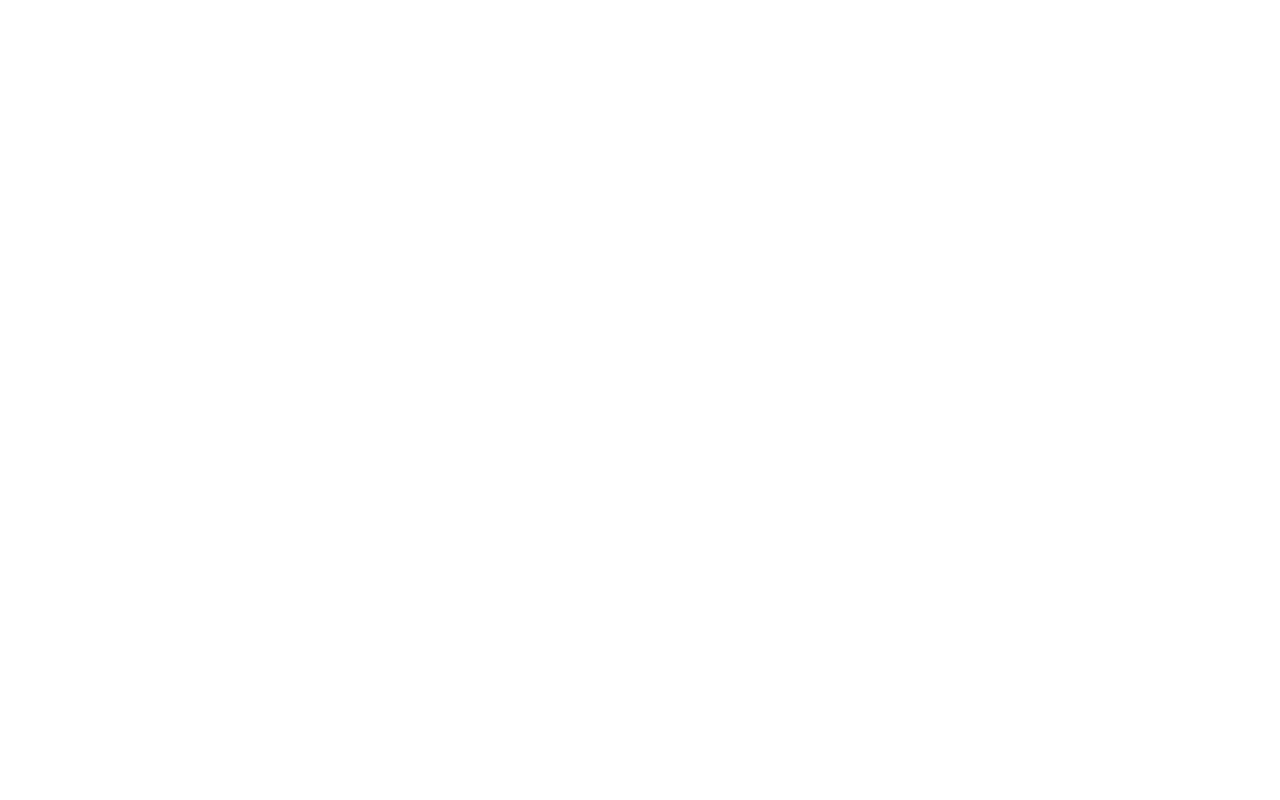
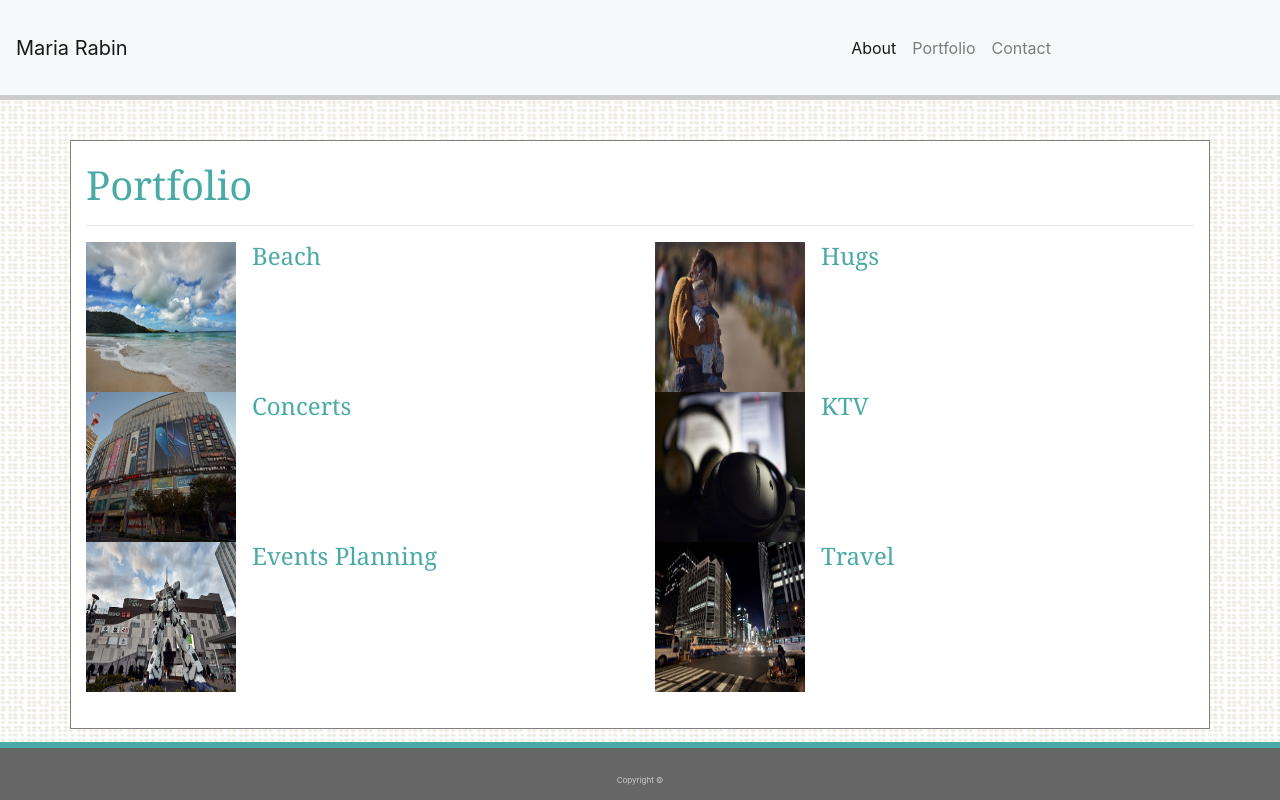
Before and after one commit to mariarabin/Bootstrap-Portfolio, a plain HTML site: page portfolio.html in a window 1280 px wide. Drawn offline with nearby package versions, Linux system fonts and the light colour scheme.

Commit message:
layout for the 3 tabs

```diff
--- a/portfolio.html
+++ b/portfolio.html
@@ -0,0 +1,102 @@
+<!DOCTYPE html>
+<html lang="en">
+
+<head>
+    <meta charset="UTF-8">
+    <meta name="viewport" content="width=device-width, initial-scale=1.0">
+    <meta http-equiv="X-UA-Compatible" content="ie=edge">
+    <title>About Me</title>
+    <link rel="stylesheet" href="./assets/css/reset.css">
+    <link rel="stylesheet" href="./assets/css/style.css">
+    <link rel="stylesheet" href="https://stackpath.bootstrapcdn.com/bootstrap/4.3.1/css/bootstrap.min.css" integrity="sha384-ggOyR0iXCbMQv3Xipma34MD+dH/1fQ784/j6cY/iJTQUOhcWr7x9JvoRxT2MZw1T"
+        crossorigin="anonymous">
+</head>
+
+<body>
+
+    <nav class="navbar navbar-expand-lg navbar-light bg-light">
+        <a class="navbar-brand" href="#">Maria Rabin</a>
+        <button class="navbar-toggler" type="button" data-toggle="collapse" data-target="#navbarNav" aria-controls="navbarNav"
+            aria-expanded="false" aria-label="Toggle navigation">
+            <span class="navbar-toggler-icon"></span>
+        </button>
+
+        <div class="collapse navbar-collapse" id="navbarNav">
+            <ul class="navbar-nav">
+                <li class="nav-item active">
+                    <a class="nav-link" href="#">About <span class="sr-only">(current)</span></a>
+                </li>
+                <li class="nav-item">
+                    <a class="nav-link" href="./portfolio.html">Portfolio</a>
+                </li>
+                <li class="nav-item">
+                    <a class="nav-link" href="./contact.html">Contact</a>
+                </li>
+            </ul>
+        </div>
+    </nav>
+
+    <div class="container">
+        <div class="row">
+            <div class="col-md-12">
+                <h1>Portfolio</h1>
+                <hr>
+            </div>
+        </div>
+        <div class="row">
+            <div class="col-md-6">
+                <ul class="list-unstyled">
+                    <li class="media">
+                        <img src="./assets/images/Beach.png" height="150" width="150" class="mr-3" alt="...">
+                        <div class="media-body">
+                            <h4 class="mt-0 mb-1">Beach</h4>
+
+                        </div>
+                    </li>
+                    <li class="media">
+                        <img src="./assets/images/Concerts.png" height="150" width="150" class="mr-3" alt="...">
+                        <div class="media-body">
+                            <h4 class="mt-0 mb-1">Concerts</h4>
+
+                        </div>
+                    </li>
+                    <li class="media">
+                        <img src="./assets/images/Events.png" height="150" width="150" class="mr-3" alt="...">
+                        <div class="media-body">
+                            <h4 class="mt-0 mb-1">Events Planning</h4>
+                    </li>
+            </div>
+            <div class="col-md-6">
+                <ul class="list-unstyled">
+
+                    <li class="media">
+                        <img src="./assets/images/Hugs.png" height="150" width="150" class="mr-3" alt="...">
+                        <div class="media-body">
+                            <h4 class="mt-0 mb-1">Hugs</h4>
+
+                        </div>
+                    </li>
+                    <li class="media">
+                        <img src="./assets/images/KTV.png" height="150" width="150" class="mr-3" alt="...">
+                        <div class="media-body">
+                            <h4 class="mt-0 mb-1">KTV</h4>
+
+                        </div>
+                    </li>
+                    <li class="media">
+                        <img src="./assets/images/Travel.png" height="150" width="150" class="mr-3" alt="...">
+                        <div class="media-body">
+                            <h4 class="mt-0 mb-1">Travel</h4>
+
+                        </div>
+                    </li>
+                </ul>
+
+                <footer class="footer">
+                    <br>
+                    Copyright &copy
+                </footer>
+
+</body>
+
+</html>
```
Also changed, not shown: contact.html (+43 -19 lines).
